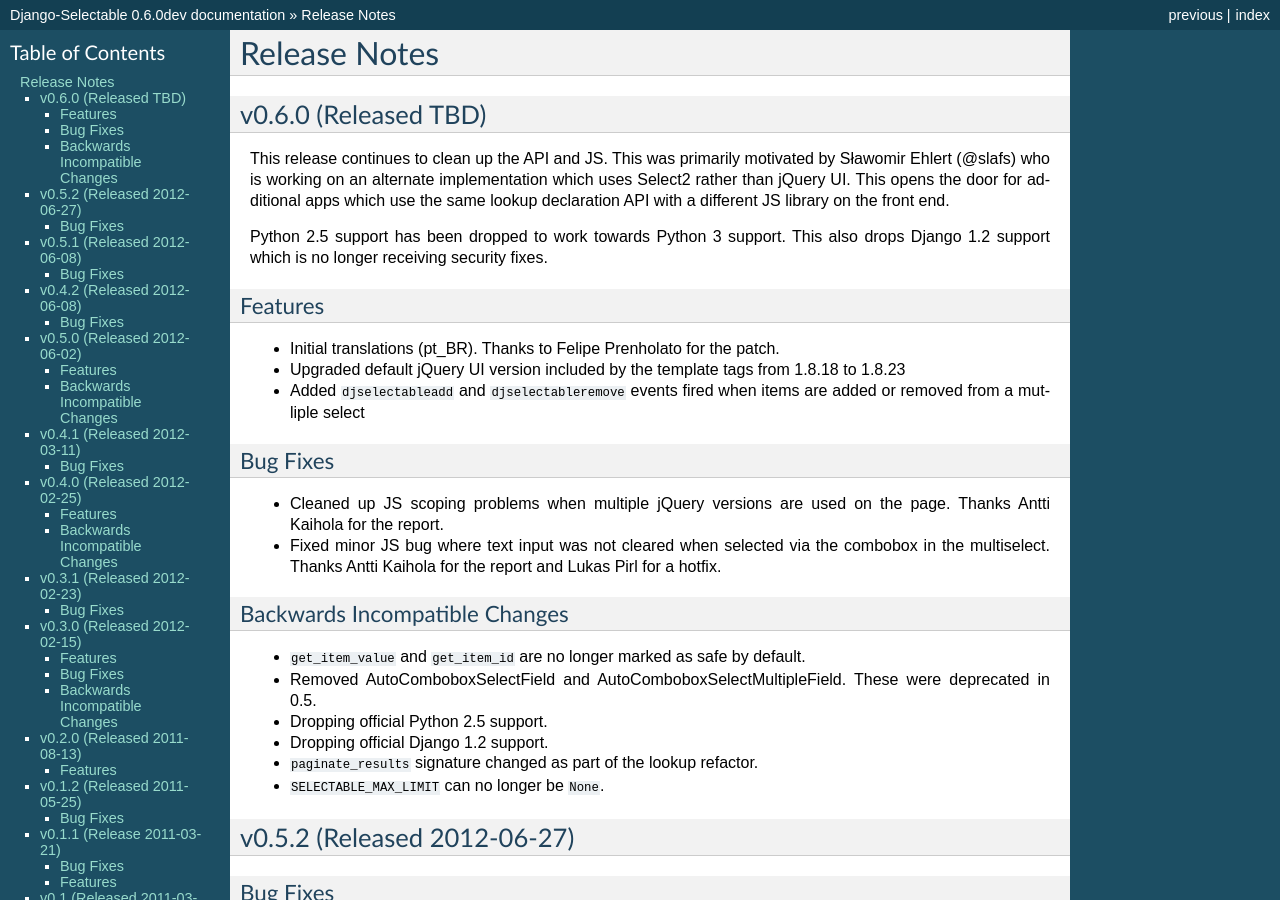
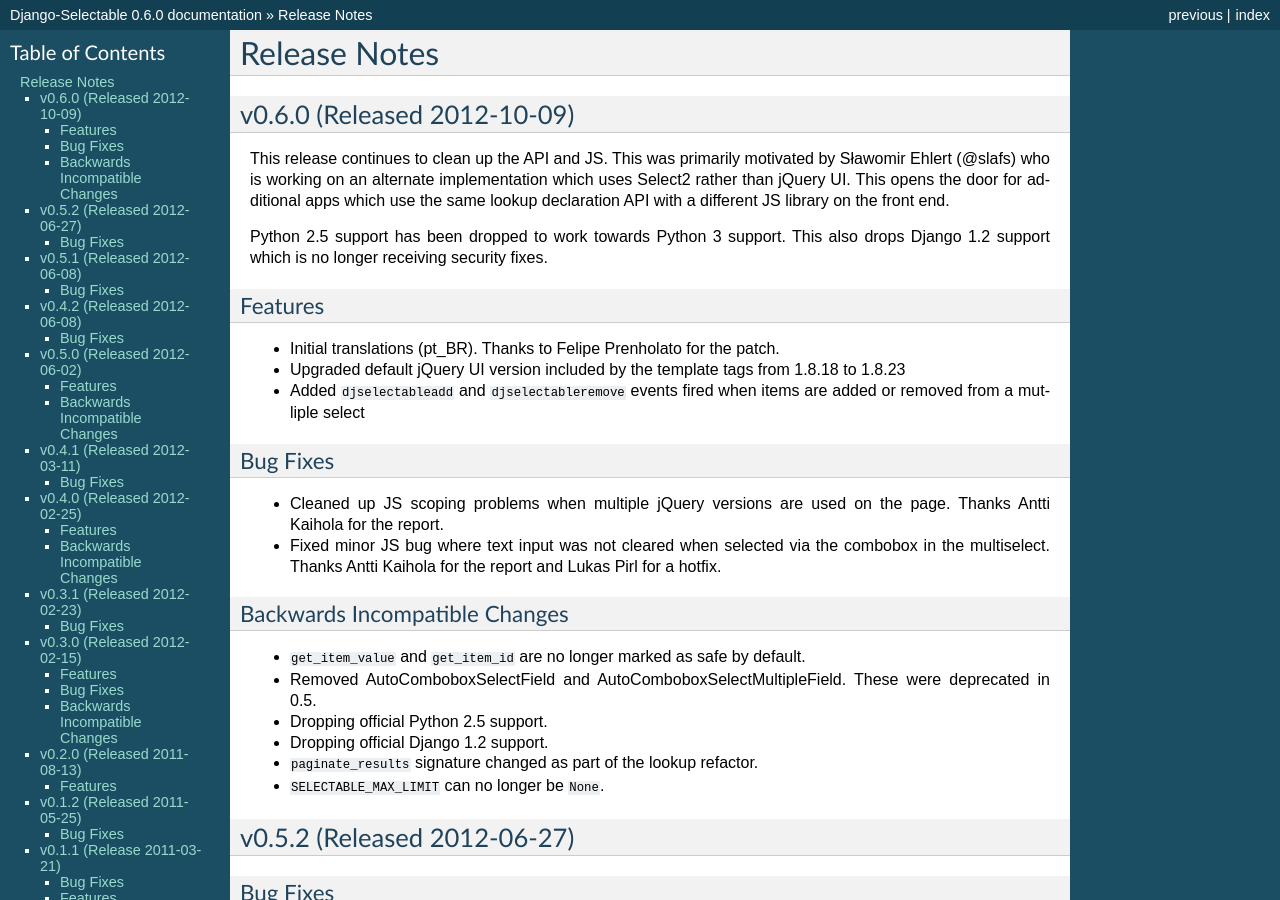
Before and after one commit to mlavin/django-selectable, a Sphinx documentation site: the page built from docs/releases.rst, in a window 1280 px wide and 900 px high. Built offline with Sphinx 7.4.7, drawn with Linux system fonts in a browser that asks for light colours; some of the changed text lies outside the part shown.

Commit message:
Version bump and setting release date.
--HG--
branch : stable

```diff
--- a/docs/conf.py
+++ b/docs/conf.py
@@ -50,7 +50,7 @@
 # The short X.Y version.
 version = '0.6'
 # The full version, including alpha/beta/rc tags.
-release = '0.6.0dev'
+release = '0.6.0'
 
 # The language for content autogenerated by Sphinx. Refer to documentation
 # for a list of supported languages.
--- a/docs/releases.rst
+++ b/docs/releases.rst
@@ -1,7 +1,7 @@
 Release Notes
 ==================
 
-v0.6.0 (Released TBD)
+v0.6.0 (Released 2012-10-09)
 --------------------------------------
 
 This release continues to clean up the API and JS. This was primarily motivated by
--- a/selectable/__init__.py
+++ b/selectable/__init__.py
@@ -1,4 +1,4 @@
 "Auto-complete selection widgets using Django and jQuery UI."
 
 
-__version__ = '0.6.0dev'
+__version__ = '0.6.0'
```
